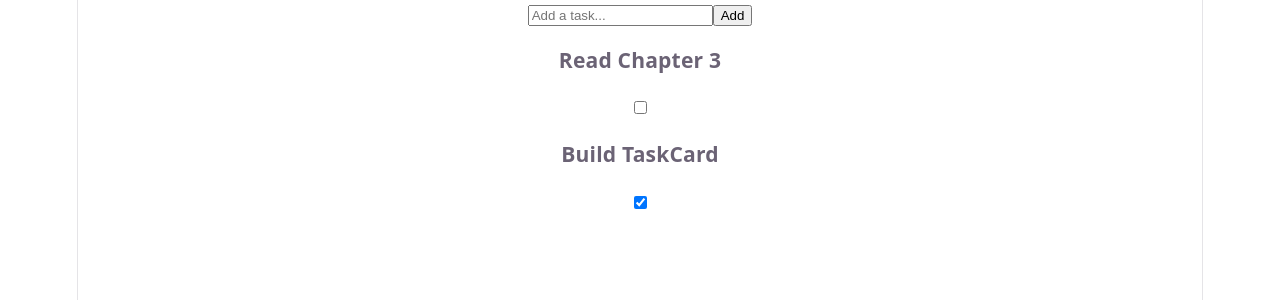
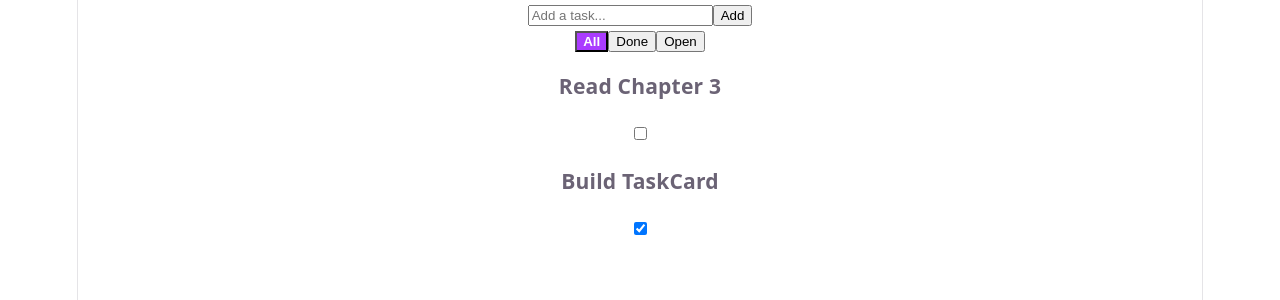
Before and after one commit to Big-Zool/sfwe475-lab3-2103060186, a React (Vite) app in the folder task-board/: page / in a window 1280 px wide. Shown: the top 300 px of the page. Built offline with nearby package versions, Linux system fonts and the light colour scheme.

Commit message:
feat: add FilterBar with filter state lifted into TaskBoard

```diff
--- /dev/null
+++ b/task-board/src/FilterBar.tsx
@@ -0,0 +1,31 @@
+export type Filter = "all" | "done" | "open";
+
+const filters: { value: Filter; label: string }[] = [
+  { value: "all", label: "All" },
+  { value: "done", label: "Done" },
+  { value: "open", label: "Open" },
+];
+
+type FilterBarProps = {
+  filter: Filter;
+  onFilterChange: (filter: Filter) => void;
+};
+
+function FilterBar({ filter, onFilterChange }: FilterBarProps) {
+  return (
+    <div className="filter-bar">
+      {filters.map(({ value, label }) => (
+        <button
+          key={value}
+          className={filter === value ? "active" : ""}
+          aria-pressed={filter === value}
+          onClick={() => onFilterChange(value)}
+        >
+          {label}
+        </button>
+      ))}
+    </div>
+  );
+}
+
+export default FilterBar;
--- a/task-board/src/TaskBoard.tsx
+++ b/task-board/src/TaskBoard.tsx
@@ -2,12 +2,14 @@ import { useState } from "react";
 import type { Task } from "./schemas";
 import TaskList from "./TaskList";
 import NewTaskInput from "./NewTaskInput";
+import FilterBar, { type Filter } from "./FilterBar";
 
 function TaskBoard() {
   const [tasks, setTasks] = useState<Task[]>([
     { id: 1, title: "Read Chapter 3", done: false },
     { id: 2, title: "Build TaskCard", done: true },
   ]);
+  const [filter, setFilter] = useState<Filter>("all");
 
   function handleAddTask(title: string) {
     setTasks([...tasks, { id: tasks.length + 1, title, done: false }]);
@@ -16,7 +18,8 @@ function TaskBoard() {
   return (
     <div>
       <NewTaskInput onAddTask={handleAddTask} />
-      <TaskList tasks={tasks} />
+      <FilterBar filter={filter} onFilterChange={setFilter} />
+      <TaskList tasks={tasks} filter={filter} />
     </div>
   );
 }
--- a/task-board/src/TaskList.tsx
+++ b/task-board/src/TaskList.tsx
@@ -1,10 +1,22 @@
 import type { Task } from "./schemas";
+import type { Filter } from "./FilterBar";
 import TaskCard from "./TaskCard";
 
-function TaskList({ tasks }: { tasks: Task[] }) {
+type TaskListProps = {
+  tasks: Task[];
+  filter: Filter;
+};
+
+function TaskList({ tasks, filter }: TaskListProps) {
+  const visibleTasks = tasks.filter((task) => {
+    if (filter === "done") return task.done;
+    if (filter === "open") return !task.done;
+    return true;
+  });
+
   return (
     <div>
-      {tasks.map((task) => (
+      {visibleTasks.map((task) => (
         <TaskCard key={task.id} title={task.title} done={task.done} />
       ))}
     </div>
--- a/task-board/src/index.css
+++ b/task-board/src/index.css
@@ -109,3 +109,9 @@ code {
   padding: 4px 8px;
   background: var(--code-bg);
 }
+
+.filter-bar button.active {
+  background: var(--accent);
+  color: var(--bg);
+  font-weight: 600;
+}
```
